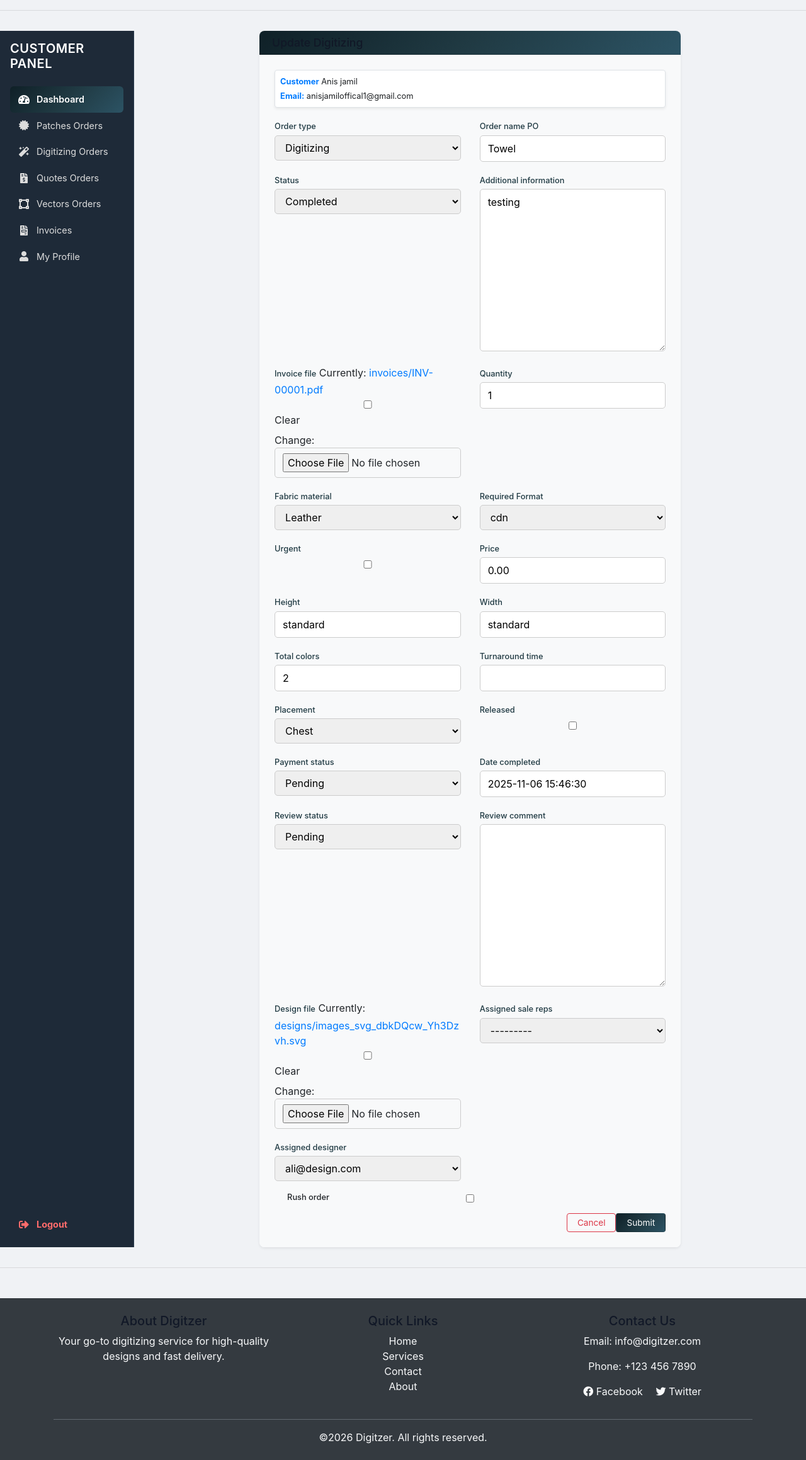
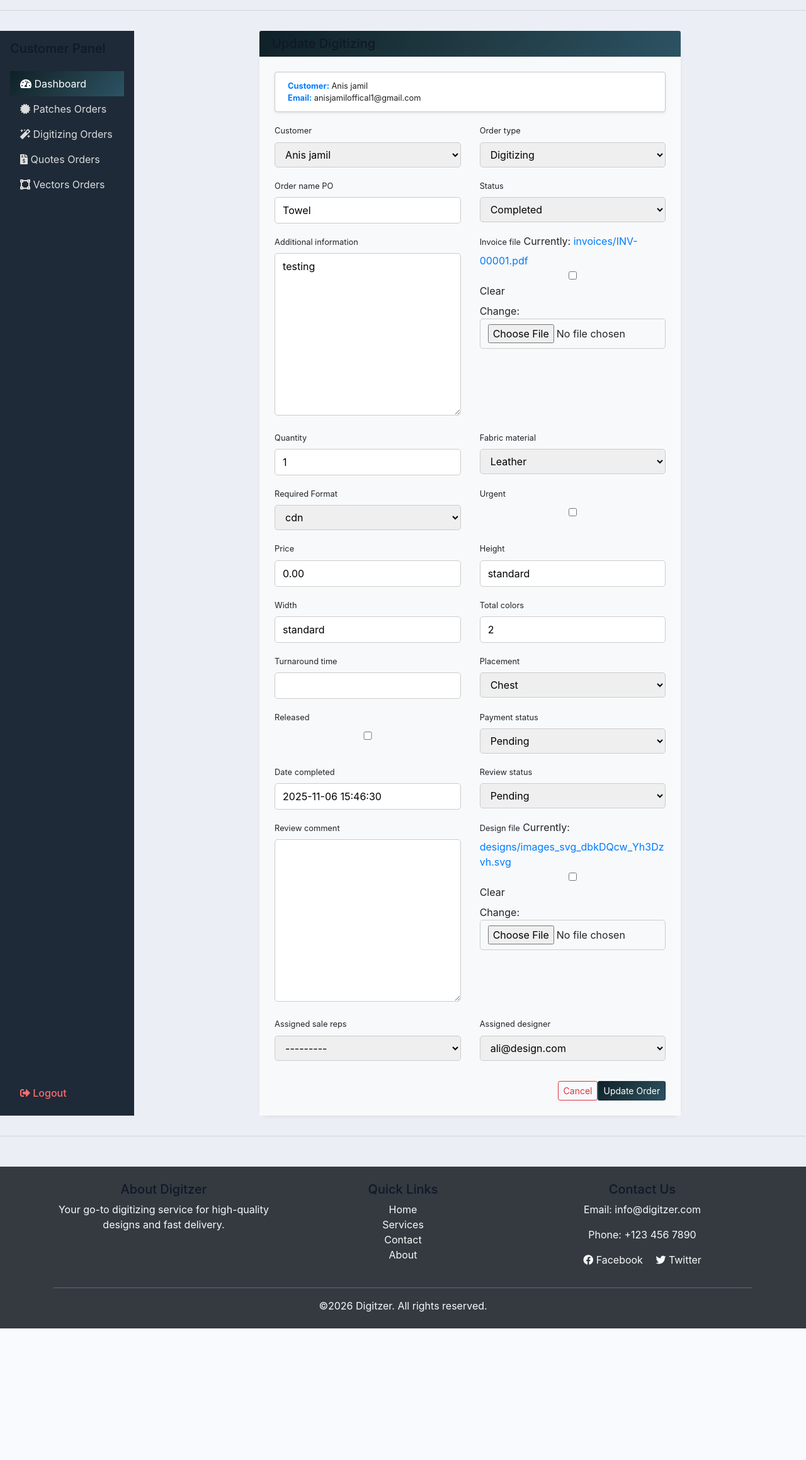
Before and after one commit to Anisjamiloffical1/Django-role_base_project, a Django app: page /update_order/1/ in a window 1280 px wide. Shown: the part 74-2393 px from the top of the page at 63% size. After the commit the page ends 2184 px from the top, so only its background shows below. Run offline with Django 5.2, Linux system fonts and the light colour scheme; a user stored in the database is signed in; data comes from the database, SQL or seed files in the repository; both versions use the stored data as it was after the commit.

Commit message:
solve the update issue

```diff
--- a/accounts/views.py
+++ b/accounts/views.py
@@ -759,18 +759,21 @@ def updateOrder(request, pk):
     if request.method == 'POST':
         form = OrderForm(request.POST, request.FILES, instance=order)
         if form.is_valid():
-            form.save()
-            return redirect('customer_orders', customer.id, order.order_type.name)
+            updated_order = form.save()
+            return redirect(
+                'customer_orders',
+                updated_order.customer.id,
+                updated_order.order_type.name
+            )
     else:
         form = OrderForm(instance=order)
 
-    context = {
+    return render(request, 'accounts/order_form.html', {
         'form': form,
         'customer': customer,
-        'order': order,  # <-- MUST pass order to template
-        'order_type': order.order_type.name
-    }
-    return render(request, 'accounts/order_form.html', context)
+        'order': order,
+        'order_type': order.order_type.name,
+    })
 
 # this function is used to delete the order
 @login_required(login_url='login')
@@ -1443,36 +1446,31 @@ def upload_design(request, pk):
     if request.method == 'POST':
         form = DesignFileForm(request.POST, request.FILES)
         if form.is_valid():
-            file = request.FILES.get('design_file')  # ✅ Safely access file
+            file = request.FILES.get('design_file')
 
             # ✅ Check if file is provided
             if not file:
-                messages.error(request, "Please select a design file before uploading.")
+                messages.error(request, "Please select a file before uploading.")
                 return redirect(request.path)
 
-            # ✅ Check file size (max 5 MB)
-            max_size = 5 * 1024 * 1024  # 5 MB in bytes
+            # ✅ Check file size (max 10 MB)
+            max_size = 10 * 1024 * 1024  # 10 MB in bytes
             if file.size > max_size:
-                messages.error(request, "File too large! Maximum allowed size is 5 MB.")
+                messages.error(request, "File too large! Maximum allowed size is 10 MB.")
                 return redirect(request.path)
 
-            # ✅ Check file extension/type
-            if not file.name.lower().endswith(('.ai', '.eps', '.svg')):
-                messages.error(request, "Only AI, EPS, or SVG files are allowed!")
-                return redirect(request.path)
-
-            # ✅ Save file history
+            # ✅ Save file history (any file type allowed)
             UploadedFile.objects.create(
                 order=order,
                 file=file,
                 uploaded_by=request.user
             )
 
-            # ✅ Update order with new design file
+            # ✅ Update order with uploaded file
             order.design_file = file
             order.save()
 
-            messages.success(request, "Design uploaded successfully!")
+            messages.success(request, "File uploaded successfully!")
             return redirect('designer-dashboard')
         else:
             messages.error(request, "Please correct the errors in the form.")
@@ -1483,6 +1481,7 @@ def upload_design(request, pk):
         'form': form,
         'order': order
     })
+
 @login_required
 def designer_manage_orders(request):
     # Get all orders assigned to this designer
--- a/templates/accounts/order_form.html
+++ b/templates/accounts/order_form.html
@@ -2,11 +2,11 @@
 {% load static %}
 
 {% block content %}
-<!-- Font Awesome -->
 <link rel="stylesheet" href="https://cdnjs.cloudflare.com/ajax/libs/font-awesome/5.15.4/css/all.min.css">
 
 <div class="container-fluid py-3">
     <div class="row">
+
         <!-- Sidebar -->
         <div class="col-md-3 col-lg-2 sidebar d-flex flex-column p-3">
             <h5 class="mb-4">Customer Panel</h5>
@@ -37,19 +37,8 @@
                         <i class="fas fa-vector-square"></i> Vectors Orders
                     </a>
                 </li>
-                <li class="nav-item">
-                    <a class="nav-link" href="{% url 'customer_invoices' customer.id %}">
-                        <i class="fas fa-file-invoice"></i> Invoices
-                    </a>
-                </li>
-                <li class="nav-item">
-                    <a class="nav-link" href="{% url 'account' %}">
-                        <i class="fas fa-user"></i> My Profile
-                    </a>
-                </li>
             </ul>
 
-            <!-- Logout at Bottom -->
             <div class="mt-auto">
                 <a class="nav-link logout-link" href="{% url 'logout' %}">
                     <i class="fas fa-sign-out-alt"></i> Logout
@@ -57,175 +46,100 @@
             </div>
         </div>
 
-        <!-- Main Form Area -->
+        <!-- Main Form -->
         <div class="col-md-9 col-lg-10 px-4">
             <div class="row justify-content-center">
                 <div class="col-lg-8 col-md-10">
-                    <div class="card shadow-sm border-0 rounded-3 overflow-hidden">
+
+                    <div class="card shadow-sm border-0 rounded-3">
                         <div class="card-header text-white py-2"
-                             style="background: linear-gradient(135deg, #0f2027, #203a43, #2c5364);">
-                            <h5 class="mb-0 fw-semibold" style="font-size: 1.1rem;">
-                                {% if formset %}
-                                    Place New {{ order_type|capfirst }}
-                                {% else %}
+                             style="background: linear-gradient(135deg,#0f2027,#203a43,#2c5364);">
+                            <h5 class="mb-0">
                                 Update {{ order_type|capfirst }}
-                                {% endif %}
                             </h5>
                         </div>
 
-                        <div class="card-body p-4 bg-light">
+                        <div class="card-body bg-light p-4">
+
                             {% if customer %}
-                            <div class="alert alert-dark border small mb-3 p-2 bg-white shadow-sm">
-                                <p class="mb-1"><strong class="text-primary">Customer</strong> {{ customer.name }}</p>
-                                <p class="mb-0"><strong class="text-primary">Email:</strong> {{ customer.email }}</p>
+                            <div class="alert alert-dark small bg-white shadow-sm">
+                                <strong class="text-primary">Customer:</strong> {{ customer.name }}<br>
+                                <strong class="text-primary">Email:</strong> {{ customer.email }}
                             </div>
                             {% endif %}
 
-                            <form method="POST" enctype="multipart/form-data" class="needs-validation" novalidate>
+                            <!-- 🔥 SHOW ALL ERRORS -->
+                            {% if form.errors %}
+                                <div class="alert alert-danger small">
+                                    {{ form.errors }}
+                                </div>
+                            {% endif %}
+
+                            {% if form.non_field_errors %}
+                                <div class="alert alert-danger small">
+                                    {{ form.non_field_errors }}
+                                </div>
+                            {% endif %}
+
+                            <form method="POST" enctype="multipart/form-data">
                                 {% csrf_token %}
 
-                                {% if formset %}
-                                    {{ formset.management_form }}
-                                    {% for form in formset %}
-                                        <div class="border rounded p-3 mb-3 bg-white shadow-sm">
+                                <div class="row">
                                     {% for field in form %}
-                                                {% if field.name != "id" and field.name != "customer" %}
-                                                    <div class="mb-3">
-                                                        <label class="form-label small mb-1">{{ field.label }}</label>
+                                        {% if field.is_hidden %}
+                                            {{ field }}
+                                        {% else %}
+                                            <div class="col-md-6 mb-3">
+                                                <label class="form-label small">{{ field.label }}</label>
                                                 {{ field }}
                                                 {% if field.errors %}
-                                                            <div class="text-danger small">{{ field.errors }}</div>
+                                                    <div class="text-danger small">
+                                                        {{ field.errors }}
+                                                    </div>
                                                 {% endif %}
                                             </div>
                                         {% endif %}
                                     {% endfor %}
                                 </div>
-                                    {% endfor %}
-                                {% elif form %}
-                                    <div class="row">
-                                        {% for field in form %}
-                                            {% if field.name != "id" and field.name != "customer" %}
-                                                <div class="col-md-6 mb-3">
-                                                    <label class="form-label small mb-1">{{ field.label }}</label>
-                                                    {{ field }}
-                                                    {% if field.errors %}
-                                                        <div class="text-danger small">{{ field.errors }}</div>
-                                                    {% endif %}
-                                                </div>
-                                            {% endif %}
-                                        {% endfor %}
-                                    </div>
-                                {% endif %}
 
-                                <div class="form-check mb-3 small">
-                                    <input class="form-check-input" type="checkbox" id="rushCheck" name="urgent">
-                                    <label class="form-check-label" for="rushCheck">
-                                        Rush order
-                                    </label>
+                                <div class="d-flex justify-content-end gap-2 mt-3">
+                                    <a href="{% url 'home' %}" class="btn btn-sm btn-outline-danger">
+                                        Cancel
+                                    </a>
+                                    <button type="submit" class="btn btn-sm text-white"
+                                            style="background: linear-gradient(135deg,#0f2027,#203a43,#2c5364);">
+                                        Update Order
+                                    </button>
                                 </div>
 
-                                <!-- Buttons -->
-                                <div class="d-flex justify-content-end gap-2 mt-3">
-                                    <a href="{% url 'home' %}" class="btn btn-sm btn-outline-danger px-3">Cancel</a>
-                                    <button type="submit" class="btn btn-sm text-white px-3"
-                                            style="background: linear-gradient(135deg, #0f2027, #203a43, #2c5364);">
-                                        Submit
-                                    </button>
-                                </div>
                             </form>
+
                         </div>
                     </div>
-                    <!-- End Card -->
-                </div>
-            </div>
+
                 </div>
             </div>
         </div>
 
-<!-- Styling -->
+    </div>
+</div>
+
 <style>
-    body {
-        background-color: #f0f2f5;
-    }
-
-    /* Sidebar Styling */
 .sidebar {
     background: #1e2a38;
     color: white;
     min-height: 100vh;
-        border-right: 1px solid #2c3e50;
-        border-radius: 0;
 }
-
-    .sidebar h5 {
-        color: #fff;
-        font-weight: 600;
-        text-transform: uppercase;
-        letter-spacing: 0.5px;
-    }
-
 .sidebar .nav-link {
     color: #dcdcdc;
-        text-decoration: none;
-        padding: 10px 12px;
-        border-radius: 6px;
-        display: flex;
-        align-items: center;
-        transition: all 0.3s ease;
-        font-size: 0.9rem;
 }
-
-    .sidebar .nav-link i {
-        margin-right: 10px;
-        font-size: 1rem;
-        width: 20px;
-        text-align: center;
-    }
-
 .sidebar .nav-link:hover,
 .sidebar .nav-link.active {
-        background: linear-gradient(135deg, #0f2027, #203a43, #2c5364);
-        color: #fff !important;
-        font-weight: 600;
+    background: linear-gradient(135deg,#0f2027,#203a43,#2c5364);
+    color: white;
 }
-
-    .sidebar .logout-link {
+.logout-link {
     color: #ff6b6b !important;
-        font-weight: bold;
-    }
-
-    .sidebar .logout-link:hover {
-        background-color: #58151c;
-        color: white !important;
-    }
-
-    /* Card & Form */
-    .card {
-        border-radius: 8px;
-        box-shadow: 0 4px 10px rgba(0, 0, 0, 0.1);
-    }
-
-    input.form-control,
-    select.form-select,
-    textarea.form-control {
-        border-radius: 4px !important;
-        border: 1px solid #ccc !important;
-        padding: 6px 8px !important;
-        font-size: 14px;
-    }
-
-    label.form-label {
-        color: #203a43;
-        font-weight: 500;
-    }
-
-    .form-check-label {
-        font-weight: 500;
-    }
-
-    .btn-sm {
-        font-size: 0.85rem;
-        border-radius: 4px;
 }
 </style>
 {% endblock %}
```
Also changed, not shown: db.sqlite3, media/designs/Studio_pic_.jpg (added), media/profile_pics/IMG_6355.jpeg (added), media/uploads/Studio_pic_.jpg (added), 2 other files. Lines whose indentation alone changed are shown as unchanged.
